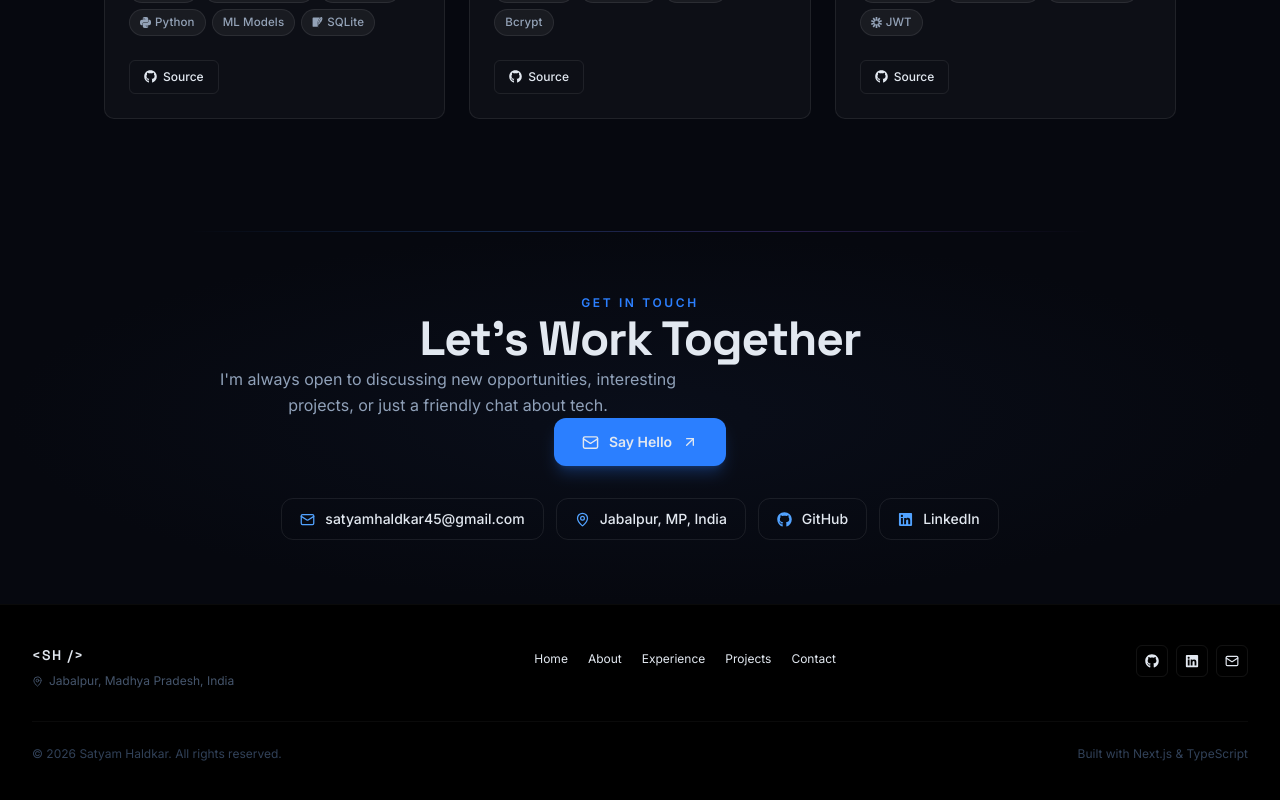
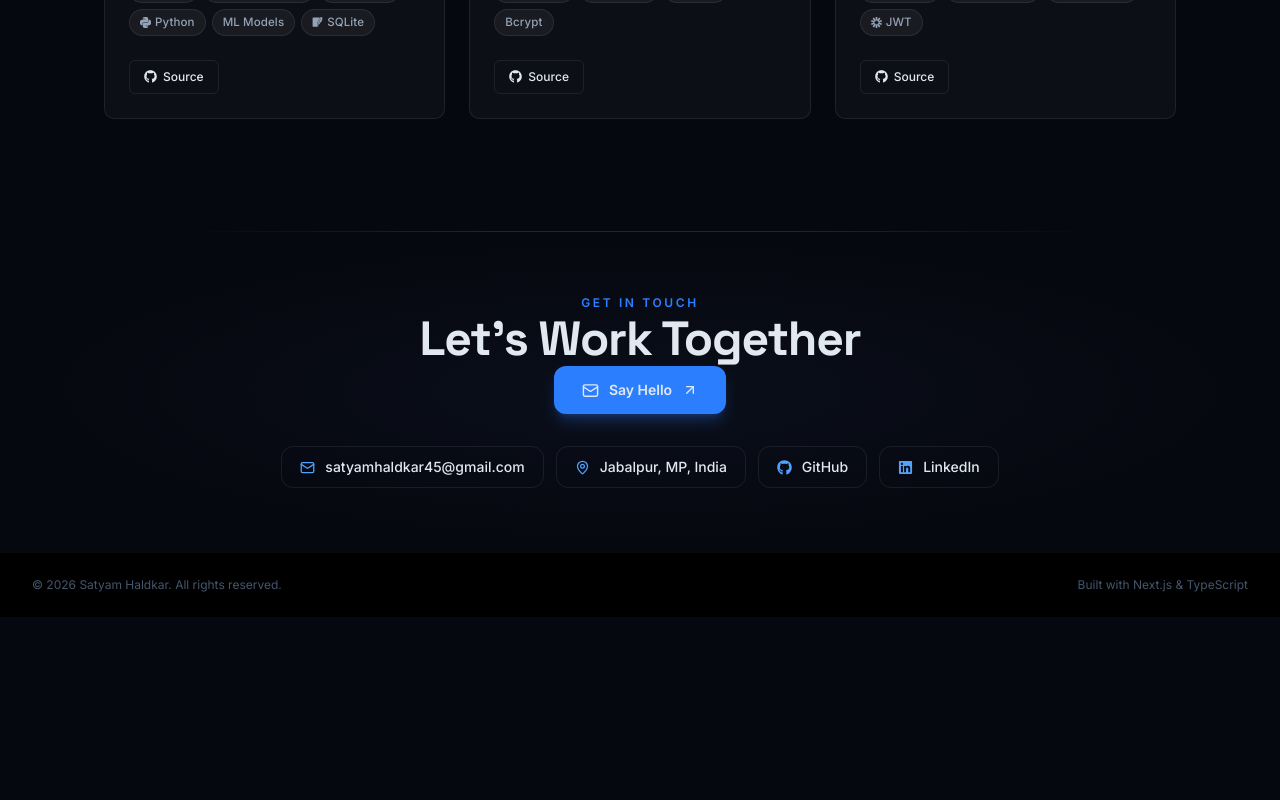
Before and after one commit to satyam18x/Portfolio, a Next.js app: page / in a window 1280 px wide. Shown: the part 3986-4786 px from the top of the page. After the commit the page ends 4603 px from the top, so only its background shows below. Built offline with nearby package versions, Linux system fonts and the light colour scheme.

Commit message:
footer fixed

```diff
--- a/src/components/Contact.tsx
+++ b/src/components/Contact.tsx
@@ -71,15 +71,6 @@ export default function Contact() {
             Let&apos;s Work Together
           </motion.h2>
 
-          {/* Description */}
-          <motion.p
-            variants={fadeUp}
-            className="text-slate-400 text-sm sm:text-base max-w-lg mx-auto leading-relaxed mb-6"
-          >
-            I&apos;m always open to discussing new opportunities, interesting
-            projects, or just a friendly chat about tech.
-          </motion.p>
-
           {/* Primary Action Button */}
           <motion.div variants={fadeUp} className="mb-8">
             <a
--- a/src/components/Footer.tsx
+++ b/src/components/Footer.tsx
@@ -1,104 +1,19 @@
 "use client";
 
-import Link from "next/link";
-import { Mail, MapPin } from "lucide-react";
-import { FaGithub, FaLinkedin } from "react-icons/fa";
 import { personalInfo } from "@/data/portfolio";
-
-const navLinks = [
-  { name: "Home", href: "/" },
-  { name: "About", href: "/#about" },
-  { name: "Experience", href: "/#experience" },
-  { name: "Projects", href: "/#projects" },
-  { name: "Contact", href: "/#contact" },
-];
 
 export default function Footer() {
   const year = new Date().getFullYear();
 
-  const socialLinks = [
-    {
-      href: personalInfo.github,
-      label: "GitHub",
-      Icon: FaGithub,
-    },
-    {
-      href: personalInfo.linkedin,
-      label: "LinkedIn",
-      Icon: FaLinkedin,
-    },
-    {
-      href: `mailto:${personalInfo.email}`,
-      label: "Email",
-      Icon: Mail,
-    },
-  ];
-
   return (
-    <footer className="relative border-t border-white/[0.04] bg-black">
-      <div className="mx-auto max-w-7xl px-4 py-10 sm:px-6 lg:px-8">
-        {/* Top row */}
-        <div className="mb-8 flex flex-col items-center justify-between gap-8 sm:flex-row sm:items-start">
-          {/* Brand + Location */}
-          <div>
-            <Link
-              href="/"
-              className="mb-2 block text-sm font-semibold tracking-widest text-white/60 transition-colors duration-200 hover:text-white"
-              style={{ fontFamily: "var(--font-display)" }}
-            >
-              &lt;SH /&gt;
-            </Link>
-
-            <p className="flex items-center gap-1.5 text-xs text-slate-600">
-              <MapPin size={11} />
-              {personalInfo.location}
-            </p>
-          </div>
-
-          {/* Navigation */}
-          <nav aria-label="Footer navigation">
-            <ul className="flex items-center gap-5">
-              {navLinks.map((link) => (
-                <li key={link.name}>
-                  <Link
-                    href={link.href}
-                    className="text-xs text-slate-600 transition-colors duration-200 hover:text-slate-300"
-                  >
-                    {link.name}
-                  </Link>
-                </li>
-              ))}
-            </ul>
-          </nav>
-
-          {/* Social links */}
-          <div className="flex items-center gap-2">
-             {socialLinks.map(({ href, label, Icon }) => {
-              const isExternal = href.startsWith("http");
-
-              return (
-                <a
-                  key={label}
-                  href={href}
-                  target={isExternal ? "_blank" : undefined}
-                  rel={isExternal ? "noopener noreferrer" : undefined}
-                  aria-label={label}
-                  className="flex h-8 w-8 items-center justify-center rounded-md border border-white/[0.07] text-slate-600 transition-all duration-200 hover:border-white/20 hover:text-white"
-                >
-                    { Icon ? <Icon size={14} /> : <Mail size={14} /> }
-                </a>
-              );
-            })}
-          </div>
-        </div>
-
-        {/* Bottom row */}
-        <div className="flex flex-col items-center justify-between gap-3 border-t border-white/[0.04] pt-6 sm:flex-row">
-          <p className="text-xs text-slate-700">
+    <footer className="relative border-t border-white/[0.04] bg-black py-6">
+      <div className="mx-auto max-w-7xl px-4 sm:px-6 lg:px-8">
+        <div className="flex flex-col items-center justify-between gap-3 sm:flex-row">
+          <p className="text-xs text-slate-600">
             © {year} {personalInfo.name}. All rights reserved.
           </p>
 
-          <p className="text-xs text-slate-700">
+          <p className="text-xs text-slate-600">
             Built with Next.js &amp; TypeScript
           </p>
         </div>
```
